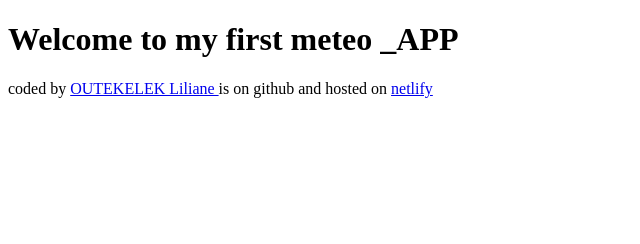
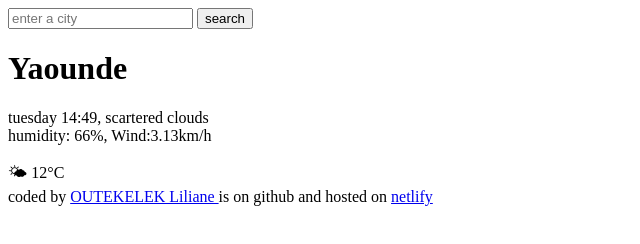
Before and after one commit to liliane-charlie/my_first-_meteo_App, a plain HTML site: page index.html in a window 1280 px wide. Shown: the whole page, without its empty margins (0-640 px from the left). Drawn offline with Linux system fonts and the light colour scheme.

Commit message:
updated the html

```diff
--- a/index.html
+++ b/index.html
@@ -6,7 +6,25 @@
     <title>my_meteo</title>
   </head>
   <body>
-    <h1>Welcome to my first meteo _APP</h1>
+    <header>
+      <form>
+        <input type="searh" placeholder="enter a city" required />
+        <input type="submit" value="search" />
+      </form>
+    </header>
+    <main>
+      <div>
+      <h1>Yaounde</h1>
+      <p>
+        tuesday 14:49, scartered clouds
+      </br>
+      humidity: 66%, Wind:3.13km/h
+        </p>
+        </div>
+        <div> 🌤 12°C</div>
+
+    </main>
+
     <footer>
       coded by
       <a href="https://github.com/liliane-charlie" target="_blank">
```
